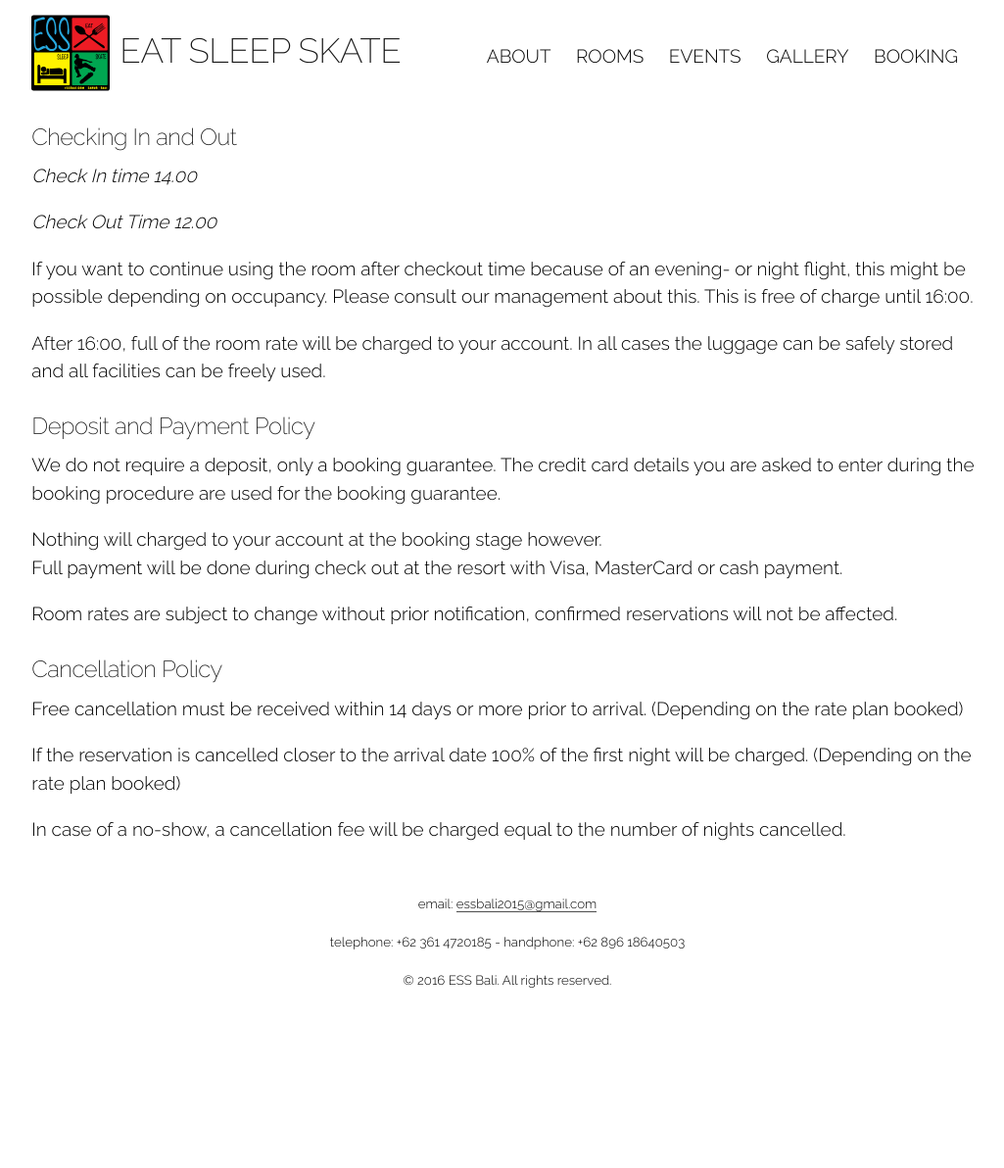
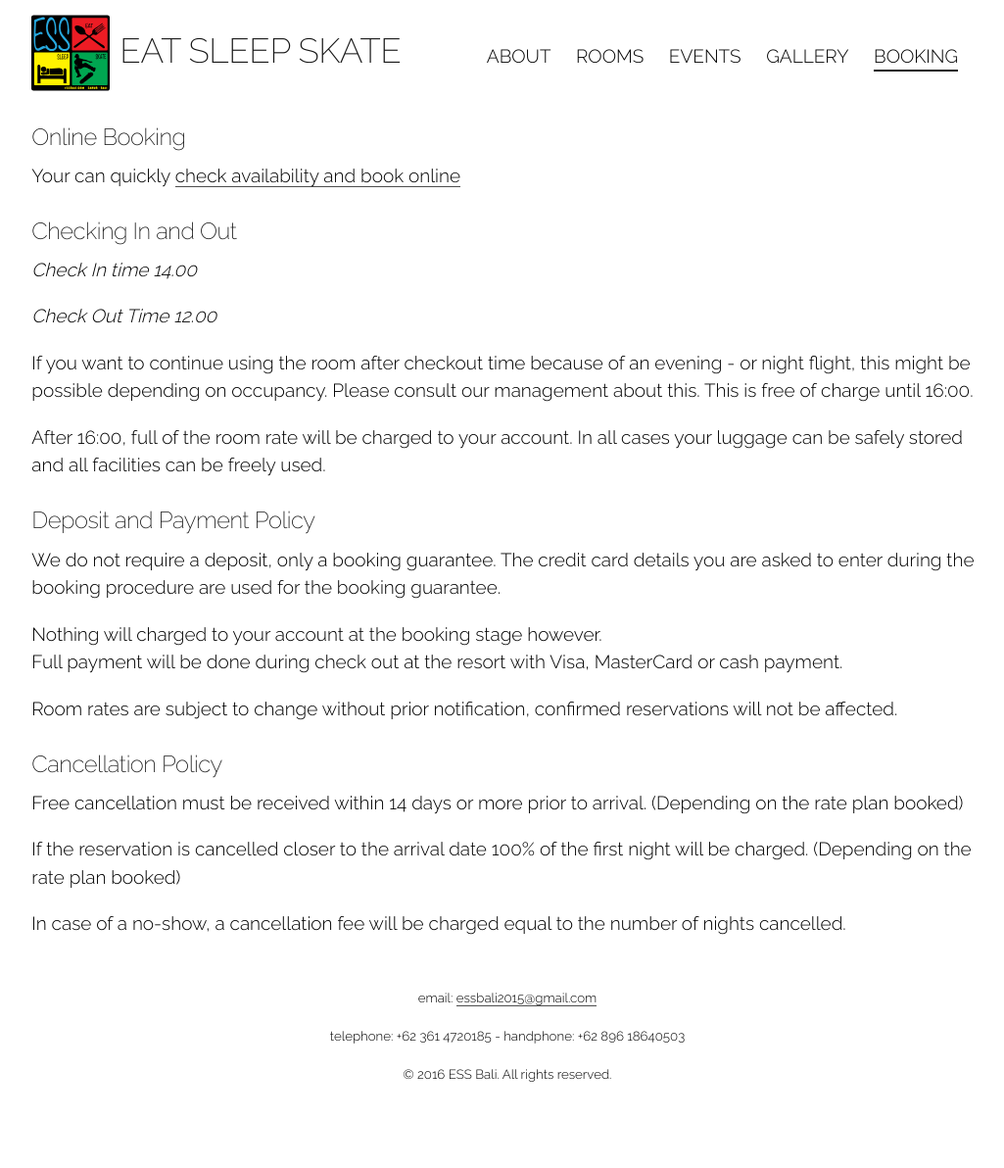
Before and after one commit to toybreaker/ess, a Jekyll site: the page built from booking.md, in a window 1280 px wide. Shown: the whole page at 98% size, without its empty margins (122-1147 px from the left). Built offline with Jekyll 4.4.1, drawn with Linux system fonts in a browser that asks for light colours; before the commit the page ends 1096 px from its top, so only the background shows below that.

Commit message:
few little improvements

```diff
--- a/_config.yml
+++ b/_config.yml
@@ -1,5 +1,6 @@
 title: Eat Sleep Skate
 title_short: ESS Bali
+title_long: ESS Bali • Eat Sleep Skate
 email: essbali2015@gmail.com
 telephone: +62 361 4720185
 handphone: +62 896 18640503
--- a/_data/menu.csv
+++ b/_data/menu.csv
@@ -3,3 +3,4 @@ about,about
 rooms,rooms
 events,events
 gallery,gallery
+booking,booking
--- a/_includes/head.html
+++ b/_includes/head.html
@@ -3,7 +3,7 @@
   <meta http-equiv="X-UA-Compatible" content="IE=edge">
   <meta name="viewport" content="width=device-width, initial-scale=1">
 
-  <title>{% if page.project %}{{ site.title | escape }} - {{ page.project | capitalize }}{% else %}{{ site.title | escape }}{% endif %}</title>
+  <title>{% if page.project %}{{ site.title | escape }} - {{ page.project | capitalize }}{% else %}{{ site.title_long | escape }}{% endif %}</title>
   <meta name="description" content="{% if page.excerpt %}{{ page.excerpt | strip_html | strip_newlines | truncate: 160 }}{% else %}{{ site.description }}{% endif %}">
 
   <link href="https://fonts.googleapis.com/css?family=Raleway:200,300,400" rel="stylesheet">
--- a/_includes/menu.html
+++ b/_includes/menu.html
@@ -8,8 +8,8 @@
     {% endif %}
   {% endfor %}
 
-  <li>
+  <!-- <li>
     <a target="_blank" href="{{site.booking}}">booking</a>
-  </li>
+  </li> -->
 
 </ul>
--- a/booking.md
+++ b/booking.md
@@ -3,15 +3,20 @@ layout: page
 title: Booking
 permalink: /booking/
 ---
+
+### Online Booking
+
+Your can quickly [check availability and book online]({{site.booking}})
+
 ### Checking In and Out
 
 *Check In time 14.00*
 
 *Check Out Time 12.00*
 
-If you want to continue using the room after checkout time because of an evening- or night flight, this might be possible depending on occupancy. Please consult our management about this. This is free of charge until 16:00.
+If you want to continue using the room after checkout time because of an evening - or night flight, this might be possible depending on occupancy. Please consult our management about this. This is free of charge until 16:00.
 
-After 16:00, full of the room rate will be charged to your account. In all cases the luggage can be safely stored and all facilities can be freely used.
+After 16:00, full of the room rate will be charged to your account. In all cases your luggage can be safely stored and all facilities can be freely used.
 
 ### Deposit and Payment Policy
 
```
